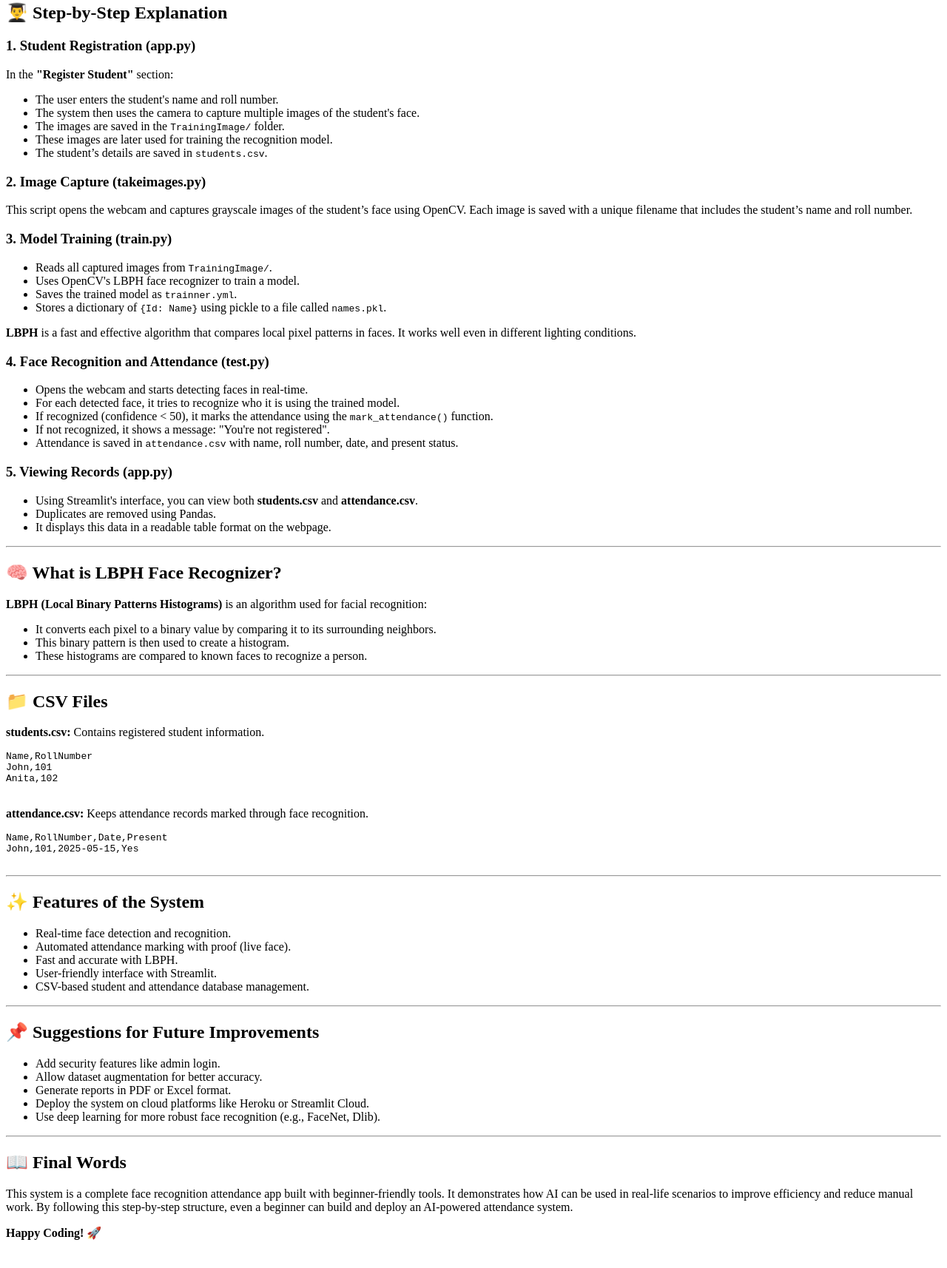
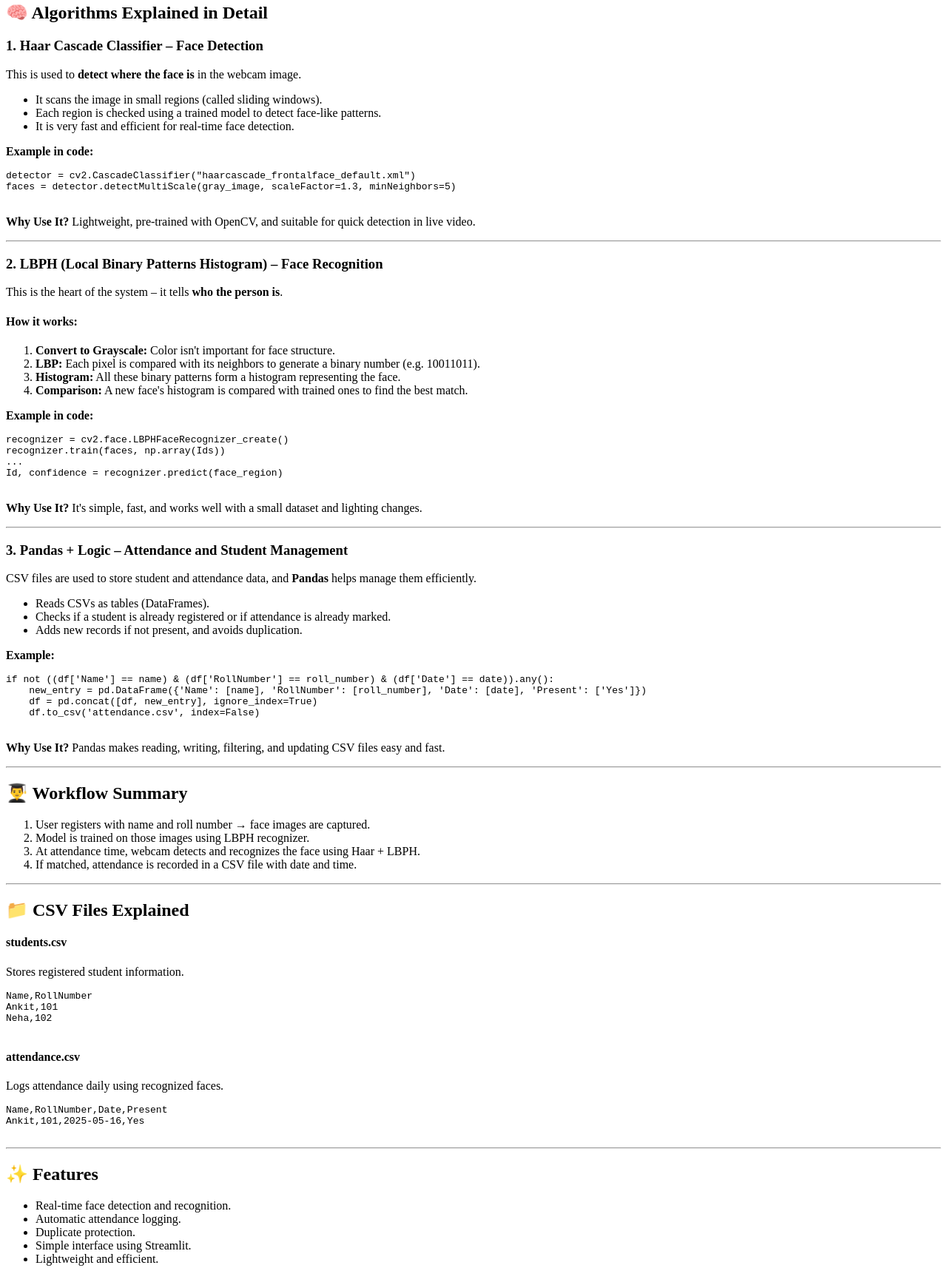
Before and after one commit to VNAYE/face-recognition, a plain HTML site: page index.html in a window 1280 px wide. Shown: the part 586-2300 px from the top of the page at 74% size. Before the commit the page ends 2278 px from the top, so only its background shows below. Drawn offline with Linux system fonts and the light colour scheme.

Commit message:
Update index.html

```diff
--- a/index.html
+++ b/index.html
@@ -2,7 +2,7 @@
 <html lang="en">
 <head>
   <meta charset="UTF-8">
-  <title>Face Recognition Attendance System - Explained for Beginners</title>
+  <title>Face Recognition Attendance System - Beginner Friendly Guide</title>
 </head>
 <body>
   <h1>Face Recognition Attendance System</h1>
@@ -13,12 +13,12 @@
 
   <h2>🔧 Technologies Used</h2>
   <ul>
-    <li><strong>Python</strong> – Programming language used to build the system.</li>
-    <li><strong>OpenCV</strong> – A library used for image and video processing (face detection, recognition).</li>
-    <li><strong>Streamlit</strong> – A Python library used to create interactive web applications easily.</li>
-    <li><strong>Pandas</strong> – A library for working with structured data (CSV files in this project).</li>
-    <li><strong>LBPH</strong> – Local Binary Pattern Histogram Face Recognizer (for identifying faces).</li>
-    <li><strong>Pickle</strong> – Used for saving and loading Python objects like dictionaries (for names).</li>
+    <li><strong>Python</strong></li>
+    <li><strong>OpenCV</strong></li>
+    <li><strong>Streamlit</strong></li>
+    <li><strong>Pandas</strong></li>
+    <li><strong>LBPH Face Recognizer</strong></li>
+    <li><strong>Pickle</strong></li>
   </ul>
 
   <hr>
@@ -26,112 +26,135 @@
   <h2>🗂️ Project Structure</h2>
   <pre>
 📦 Project Folder
- ┣ 📂 TrainingImage/         ← Images of registered faces (grayscale)
- ┣ 📂 TrainingImageLabel/    ← Trained face recognition model and name mappings
+ ┣ 📂 TrainingImage/         ← Face images captured for training
+ ┣ 📂 TrainingImageLabel/    ← Trained model + name mappings
  ┣ 📄 app.py                 ← Main Streamlit application
- ┣ 📄 train.py               ← Trains the model with face images
- ┣ 📄 test.py                ← Recognizes faces and marks attendance
- ┣ 📄 takeimages.py          ← Captures student face images
- ┣ 📄 students.csv           ← Stores registered student info
- ┣ 📄 attendance.csv         ← Stores marked attendance records
+ ┣ 📄 train.py               ← Model training script
+ ┣ 📄 test.py                ← Face recognition and attendance
+ ┣ 📄 takeimages.py          ← Captures face images from webcam
+ ┣ 📄 students.csv           ← Registered student database
+ ┣ 📄 attendance.csv         ← Attendance log
   </pre>
 
   <hr>
 
-  <h2>👨‍🎓 Step-by-Step Explanation</h2>
+  <h2>🧠 Algorithms Explained in Detail</h2>
 
-  <h3>1. Student Registration (app.py)</h3>
-  <p>In the <strong>"Register Student"</strong> section:</p>
+  <h3>1. Haar Cascade Classifier – Face Detection</h3>
+  <p>This is used to <strong>detect where the face is</strong> in the webcam image.</p>
+
   <ul>
-    <li>The user enters the student's name and roll number.</li>
-    <li>The system then uses the camera to capture multiple images of the student's face.</li>
-    <li>The images are saved in the <code>TrainingImage/</code> folder.</li>
-    <li>These images are later used for training the recognition model.</li>
-    <li>The student’s details are saved in <code>students.csv</code>.</li>
+    <li>It scans the image in small regions (called sliding windows).</li>
+    <li>Each region is checked using a trained model to detect face-like patterns.</li>
+    <li>It is very fast and efficient for real-time face detection.</li>
   </ul>
 
-  <h3>2. Image Capture (takeimages.py)</h3>
-  <p>This script opens the webcam and captures grayscale images of the student’s face using OpenCV. Each image is saved with a unique filename that includes the student’s name and roll number.</p>
+  <p><strong>Example in code:</strong></p>
+  <pre>
+detector = cv2.CascadeClassifier("haarcascade_frontalface_default.xml")
+faces = detector.detectMultiScale(gray_image, scaleFactor=1.3, minNeighbors=5)
+  </pre>
 
-  <h3>3. Model Training (train.py)</h3>
+  <p><strong>Why Use It?</strong> Lightweight, pre-trained with OpenCV, and suitable for quick detection in live video.</p>
+
+  <hr>
+
+  <h3>2. LBPH (Local Binary Patterns Histogram) – Face Recognition</h3>
+  <p>This is the heart of the system – it tells <strong>who the person is</strong>.</p>
+
+  <h4>How it works:</h4>
+  <ol>
+    <li><strong>Convert to Grayscale:</strong> Color isn't important for face structure.</li>
+    <li><strong>LBP:</strong> Each pixel is compared with its neighbors to generate a binary number (e.g. 10011011).</li>
+    <li><strong>Histogram:</strong> All these binary patterns form a histogram representing the face.</li>
+    <li><strong>Comparison:</strong> A new face's histogram is compared with trained ones to find the best match.</li>
+  </ol>
+
+  <p><strong>Example in code:</strong></p>
+  <pre>
+recognizer = cv2.face.LBPHFaceRecognizer_create()
+recognizer.train(faces, np.array(Ids))
+...
+Id, confidence = recognizer.predict(face_region)
+  </pre>
+
+  <p><strong>Why Use It?</strong> It's simple, fast, and works well with a small dataset and lighting changes.</p>
+
+  <hr>
+
+  <h3>3. Pandas + Logic – Attendance and Student Management</h3>
+  <p>CSV files are used to store student and attendance data, and <strong>Pandas</strong> helps manage them efficiently.</p>
+
   <ul>
-    <li>Reads all captured images from <code>TrainingImage/</code>.</li>
-    <li>Uses OpenCV's LBPH face recognizer to train a model.</li>
-    <li>Saves the trained model as <code>trainner.yml</code>.</li>
-    <li>Stores a dictionary of <code>{Id: Name}</code> using pickle to a file called <code>names.pkl</code>.</li>
+    <li>Reads CSVs as tables (DataFrames).</li>
+    <li>Checks if a student is already registered or if attendance is already marked.</li>
+    <li>Adds new records if not present, and avoids duplication.</li>
   </ul>
 
-  <p><strong>LBPH</strong> is a fast and effective algorithm that compares local pixel patterns in faces. It works well even in different lighting conditions.</p>
+  <p><strong>Example:</strong></p>
+  <pre>
+if not ((df['Name'] == name) & (df['RollNumber'] == roll_number) & (df['Date'] == date)).any():
+    new_entry = pd.DataFrame({'Name': [name], 'RollNumber': [roll_number], 'Date': [date], 'Present': ['Yes']})
+    df = pd.concat([df, new_entry], ignore_index=True)
+    df.to_csv('attendance.csv', index=False)
+  </pre>
 
-  <h3>4. Face Recognition and Attendance (test.py)</h3>
+  <p><strong>Why Use It?</strong> Pandas makes reading, writing, filtering, and updating CSV files easy and fast.</p>
+
+  <hr>
+
+  <h2>👨‍🎓 Workflow Summary</h2>
+  <ol>
+    <li>User registers with name and roll number → face images are captured.</li>
+    <li>Model is trained on those images using LBPH recognizer.</li>
+    <li>At attendance time, webcam detects and recognizes the face using Haar + LBPH.</li>
+    <li>If matched, attendance is recorded in a CSV file with date and time.</li>
+  </ol>
+
+  <hr>
+
+  <h2>📁 CSV Files Explained</h2>
+
+  <h4>students.csv</h4>
+  <p>Stores registered student information.</p>
+  <pre>
+Name,RollNumber
+Ankit,101
+Neha,102
+  </pre>
+
+  <h4>attendance.csv</h4>
+  <p>Logs attendance daily using recognized faces.</p>
+  <pre>
+Name,RollNumber,Date,Present
+Ankit,101,2025-05-16,Yes
+  </pre>
+
+  <hr>
+
+  <h2>✨ Features</h2>
   <ul>
-    <li>Opens the webcam and starts detecting faces in real-time.</li>
-    <li>For each detected face, it tries to recognize who it is using the trained model.</li>
-    <li>If recognized (confidence &lt; 50), it marks the attendance using the <code>mark_attendance()</code> function.</li>
-    <li>If not recognized, it shows a message: "You're not registered".</li>
-    <li>Attendance is saved in <code>attendance.csv</code> with name, roll number, date, and present status.</li>
-  </ul>
-
-  <h3>5. Viewing Records (app.py)</h3>
-  <ul>
-    <li>Using Streamlit's interface, you can view both <strong>students.csv</strong> and <strong>attendance.csv</strong>.</li>
-    <li>Duplicates are removed using Pandas.</li>
-    <li>It displays this data in a readable table format on the webpage.</li>
+    <li>Real-time face detection and recognition.</li>
+    <li>Automatic attendance logging.</li>
+    <li>Duplicate protection.</li>
+    <li>Simple interface using Streamlit.</li>
+    <li>Lightweight and efficient.</li>
   </ul>
 
   <hr>
 
-  <h2>🧠 What is LBPH Face Recognizer?</h2>
-  <p><strong>LBPH (Local Binary Patterns Histograms)</strong> is an algorithm used for facial recognition:</p>
+  <h2>🚀 Possible Improvements</h2>
   <ul>
-    <li>It converts each pixel to a binary value by comparing it to its surrounding neighbors.</li>
-    <li>This binary pattern is then used to create a histogram.</li>
-    <li>These histograms are compared to known faces to recognize a person.</li>
+    <li>Use deep learning models like FaceNet or Dlib for higher accuracy.</li>
+    <li>Replace CSV with a real database like SQLite or MongoDB.</li>
+    <li>Deploy the system online using Streamlit Cloud or Heroku.</li>
+    <li>Generate attendance reports in Excel or PDF format.</li>
   </ul>
 
   <hr>
 
-  <h2>📁 CSV Files</h2>
-  <p><strong>students.csv:</strong> Contains registered student information.</p>
-  <pre>
-Name,RollNumber
-John,101
-Anita,102
-  </pre>
-
-  <p><strong>attendance.csv:</strong> Keeps attendance records marked through face recognition.</p>
-  <pre>
-Name,RollNumber,Date,Present
-John,101,2025-05-15,Yes
-  </pre>
-
-  <hr>
-
-  <h2>✨ Features of the System</h2>
-  <ul>
-    <li>Real-time face detection and recognition.</li>
-    <li>Automated attendance marking with proof (live face).</li>
-    <li>Fast and accurate with LBPH.</li>
-    <li>User-friendly interface with Streamlit.</li>
-    <li>CSV-based student and attendance database management.</li>
-  </ul>
-
-  <hr>
-
-  <h2>📌 Suggestions for Future Improvements</h2>
-  <ul>
-    <li>Add security features like admin login.</li>
-    <li>Allow dataset augmentation for better accuracy.</li>
-    <li>Generate reports in PDF or Excel format.</li>
-    <li>Deploy the system on cloud platforms like Heroku or Streamlit Cloud.</li>
-    <li>Use deep learning for more robust face recognition (e.g., FaceNet, Dlib).</li>
-  </ul>
-
-  <hr>
-
-  <h2>📖 Final Words</h2>
-  <p>This system is a complete face recognition attendance app built with beginner-friendly tools. It demonstrates how AI can be used in real-life scenarios to improve efficiency and reduce manual work. By following this step-by-step structure, even a beginner can build and deploy an AI-powered attendance system.</p>
-
-  <p><strong>Happy Coding! 🚀</strong></p>
+  <h2>📖 Final Thoughts</h2>
+  <p>This project is a great starting point for beginners to learn real-time face detection and recognition using Python. It combines computer vision, machine learning, and data management in a simple and practical way.</p>
+  <p><strong>Keep exploring and enhancing it! 😊</strong></p>
 </body>
 </html>
```
